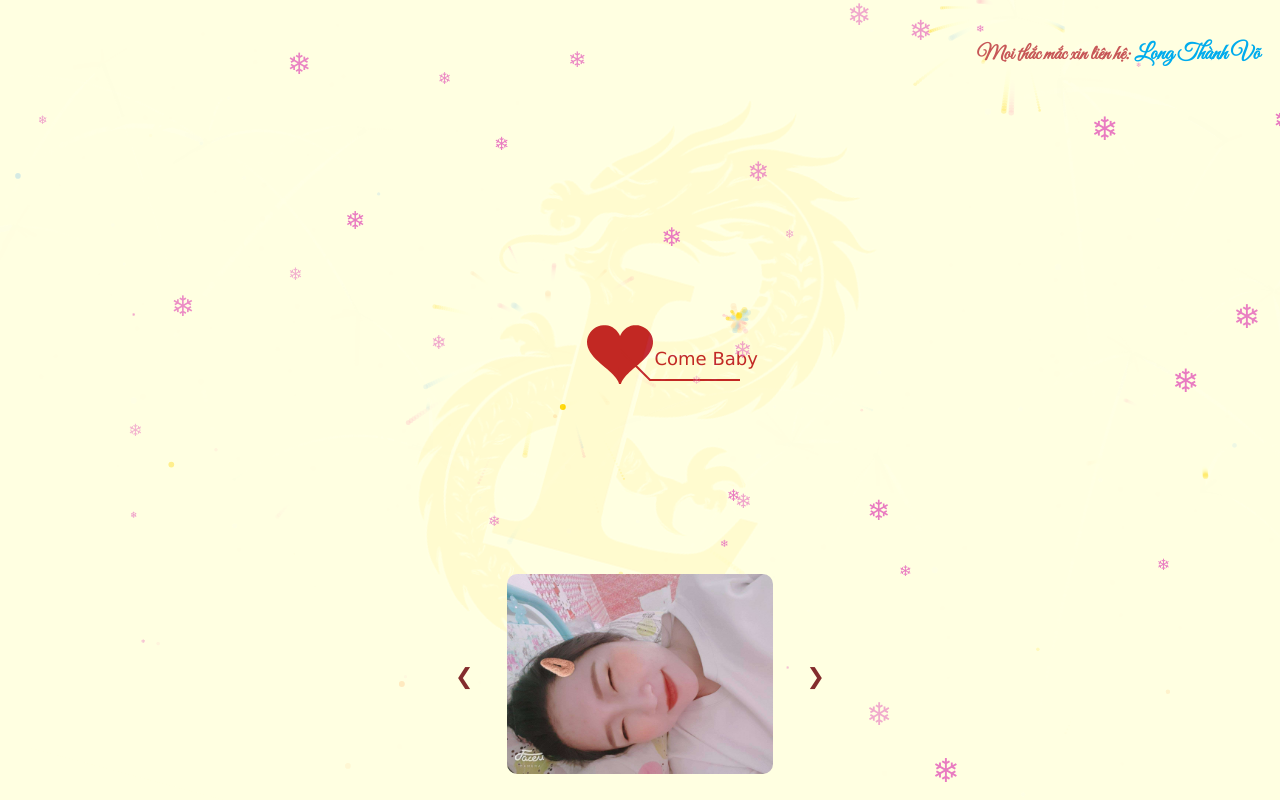
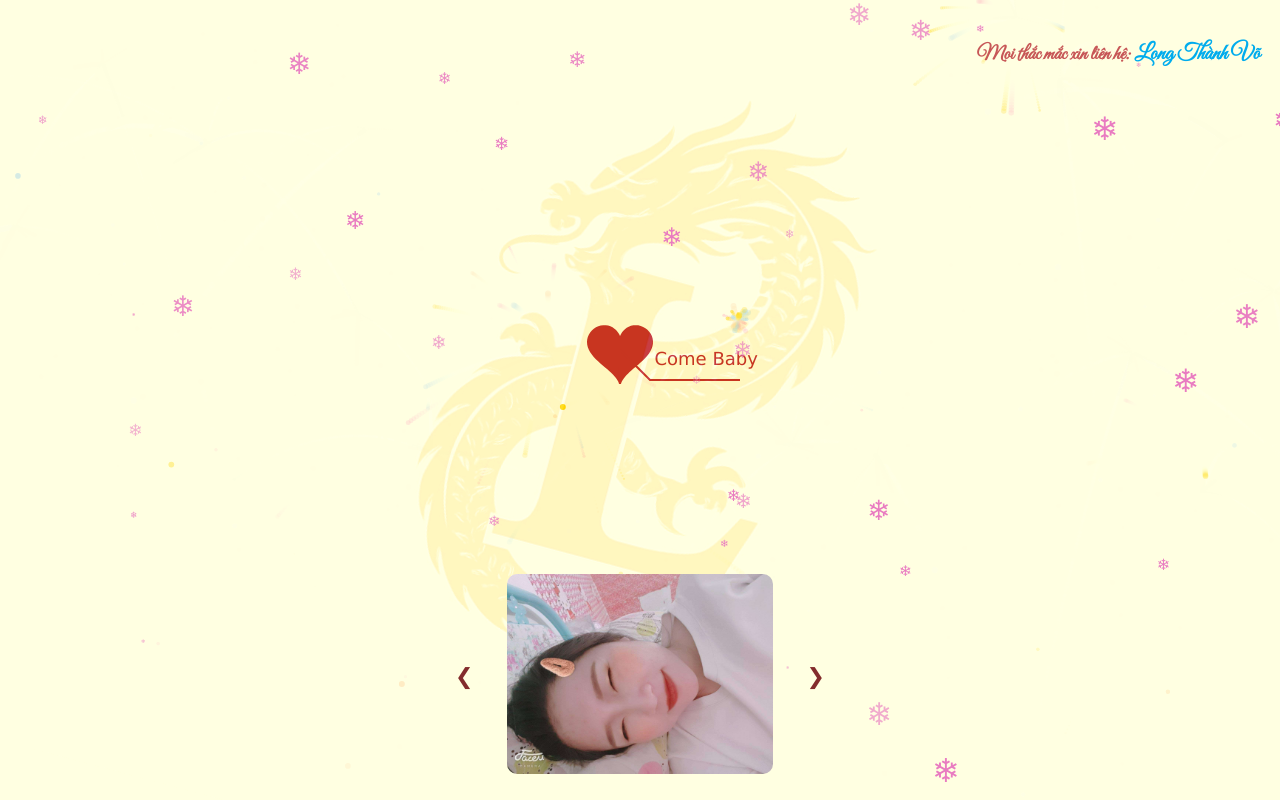
Before and after one commit to nasobad1/embenabu1, a plain HTML site: page index.html in a window 1280 px wide. Drawn offline with Linux system fonts and the light colour scheme.

Commit message:
Update index.html

```diff
--- a/index.html
+++ b/index.html
@@ -103,7 +103,7 @@
   top: 50%;
   left: 50%;
   transform: translate(-50%, -50%);
-  opacity: 0.04;
+  opacity: 0.08;
   z-index: 1;
   animation: rotateBackground 120s linear infinite;
   pointer-events: none;
```
